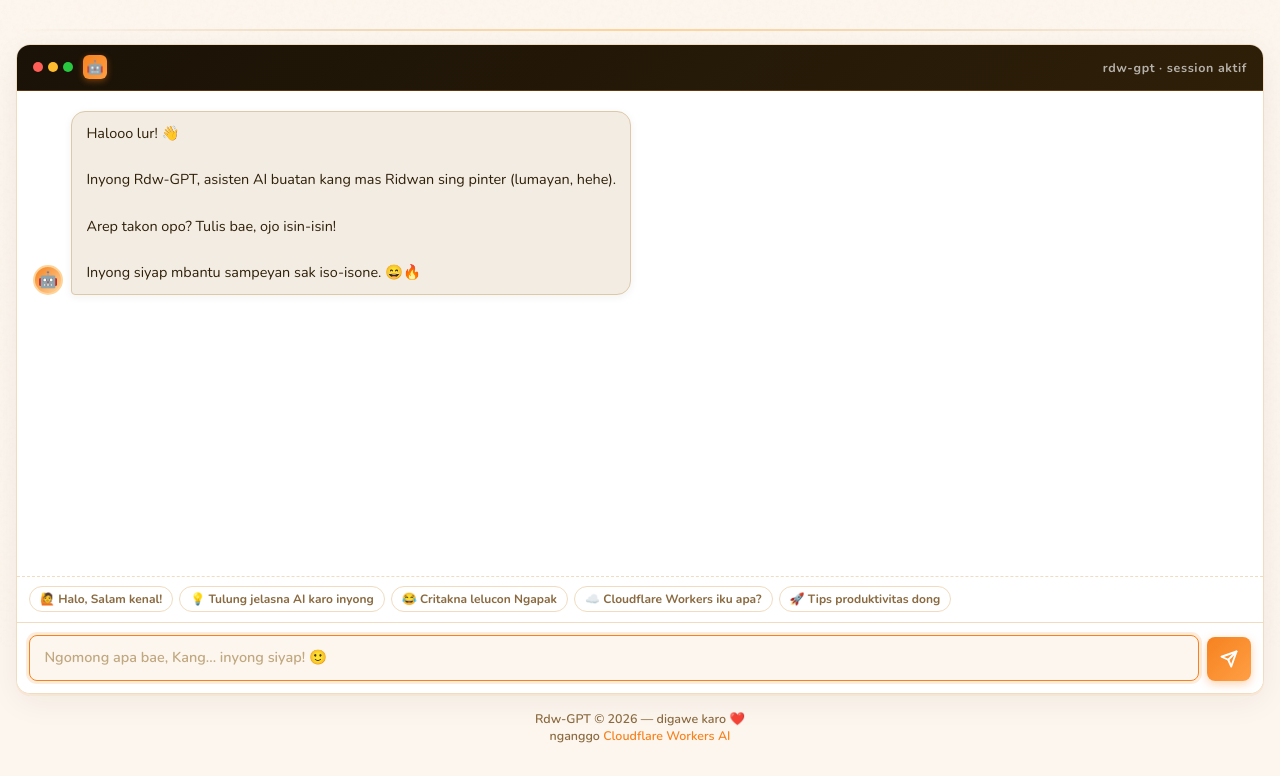
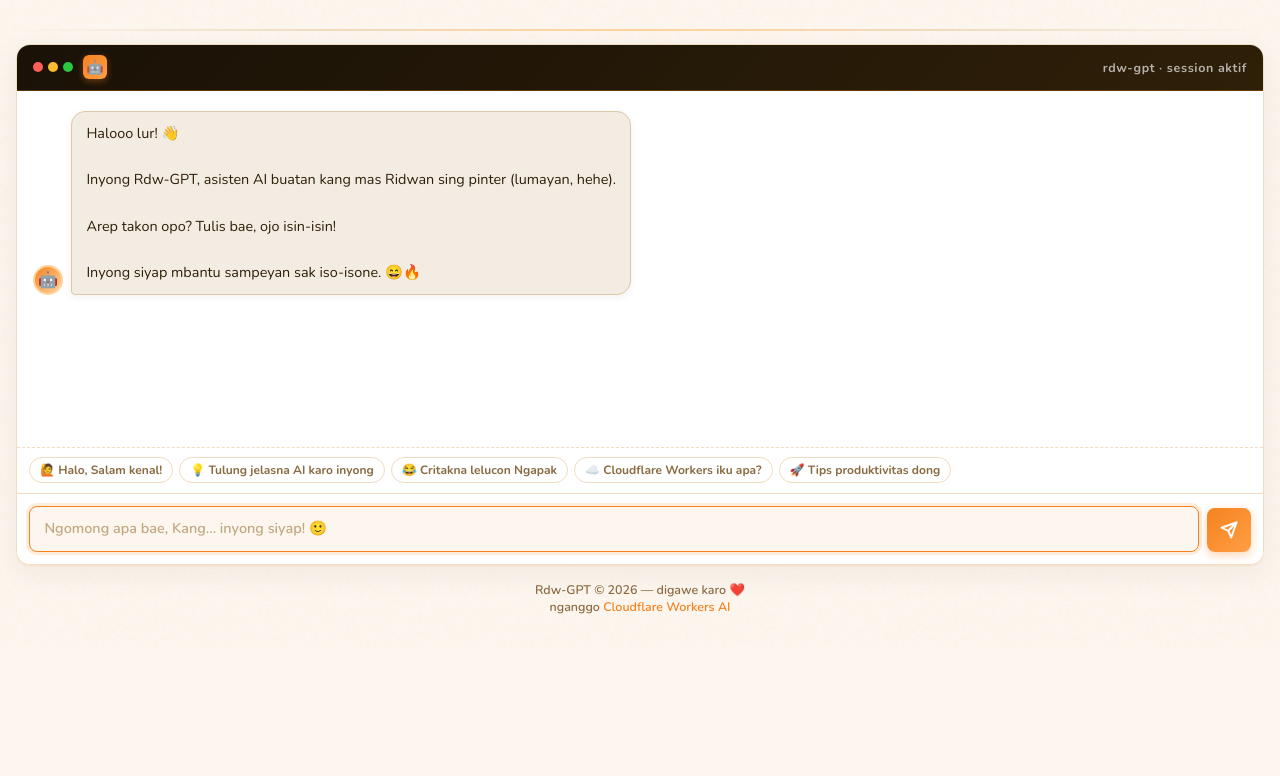
Before and after one commit to ridwan-muhamad/llm-chat-app-template, a website: page public/index.html in a window 1280 px wide. Shown: the part 153-929 px from the top of the page. After the commit the page ends 800 px from the top, so only its background shows below. Drawn offline with nearby package versions, Linux system fonts and the light colour scheme.

Commit message:
Update index.html
edit lagi aja

```diff
--- a/public/index.html
+++ b/public/index.html
@@ -16,12 +16,15 @@
 				--dark:       #1a1207;
 				--dark-2:     #2e1f08;
 				--surface:    #fdf6ee;
-				--surface-2:  #ffffff; /* EDITED: was #fff8f0 */
+				--surface-2:  #ffffff;
 				--border:     #f0dcc0;
 				--text:       #2e1f08;
 				--text-soft:  #8a6a40;
-				--user-bg:    #ffe0b2;
-				--user-border:#f6a53a;
+
+				/* DIUBAH: Warna background bubble user dibuat lebih krem/oranye muda agar kontras dengan putih */
+				--user-bg:    #ffe3c2;
+				--user-border:#f6af58;
+
 				--bot-bg:     #f3ece2;
 				--bot-border: #ddc9a8;
 				--green:      #2eb85c;
@@ -56,7 +59,7 @@
 
 			.app-wrapper {
 				width: 100%;
-				max-width: 1536px;
+				max-width: 1280px;
 				padding: 1rem 1rem 2rem;
 				display: flex;
 				flex-direction: column;
@@ -148,7 +151,7 @@
 					0 2px 0 rgba(246,130,31,0.08),
 					0 8px 32px rgba(46,31,8,0.06),
 					inset 0 1px 0 rgba(255,255,255,0.8);
-				min-height: 650px;
+				min-height: 420px;
 			}
 
 			/* ── CHAT TITLE BAR ── */
@@ -291,7 +294,7 @@
 				color: var(--text-soft);
 				font-style: italic;
 				border-top: 1px solid var(--border);
-				background: #ffffff; /* EDITED: was var(--surface) */
+				background: var(--surface-2);
 			}
 
 			.typing-indicator.visible {
@@ -411,7 +414,7 @@
 				gap: 6px;
 				padding: 0.6rem 0.75rem;
 				border-top: 1px dashed var(--border);
-				background: #ffffff; /* EDITED: was var(--surface) */
+				background: var(--surface-2);
 			}
 
 			.quick-btn {
@@ -461,7 +464,6 @@
 
 			<div class="chat-container">
 
-				<!-- Title bar -->
 				<div class="chat-titlebar">
 					<div class="titlebar-dots">
 						<span class="dot-red"></span>
@@ -472,7 +474,6 @@
 					<span class="titlebar-label">rdw-gpt · session aktif</span>
 				</div>
 
-				<!-- Messages -->
 				<div id="chat-messages" class="chat-messages">
 					<div class="message assistant-message">
 						<div class="msg-avatar">🤖</div>
@@ -486,7 +487,6 @@ Inyong siyap mbantu sampeyan sak iso-isone. 😄🔥</p>
 					</div>
 				</div>
 
-				<!-- Typing indicator -->
 				<div class="typing-indicator" id="typing-indicator">
 					<div class="typing-dots">
 						<span></span><span></span><span></span>
@@ -494,7 +494,6 @@ Inyong siyap mbantu sampeyan sak iso-isone. 😄🔥</p>
 					Sek, inyong lagi mikir dhisit...
 				</div>
 
-				<!-- Quick prompts -->
 				<div class="quick-prompts" id="quick-prompts">
 					<button class="quick-btn" onclick="sendQuick(this)">🙋 Halo, Salam kenal!</button>
 					<button class="quick-btn" onclick="sendQuick(this)">💡 Tulung jelasna AI karo inyong</button>
@@ -503,7 +502,6 @@ Inyong siyap mbantu sampeyan sak iso-isone. 😄🔥</p>
 					<button class="quick-btn" onclick="sendQuick(this)">🚀 Tips produktivitas dong</button>
 				</div>
 
-				<!-- Input -->
 				<div class="message-input">
 					<textarea
 						id="user-input"
@@ -553,7 +551,6 @@ Inyong siyap mbantu sampeyan sak iso-isone. 😄🔥</p>
 			}, { once: true });
 		</script>
 
-		<!-- Chat app script -->
 		<script src="chat.js"></script>
 	</body>
 </html>
```
